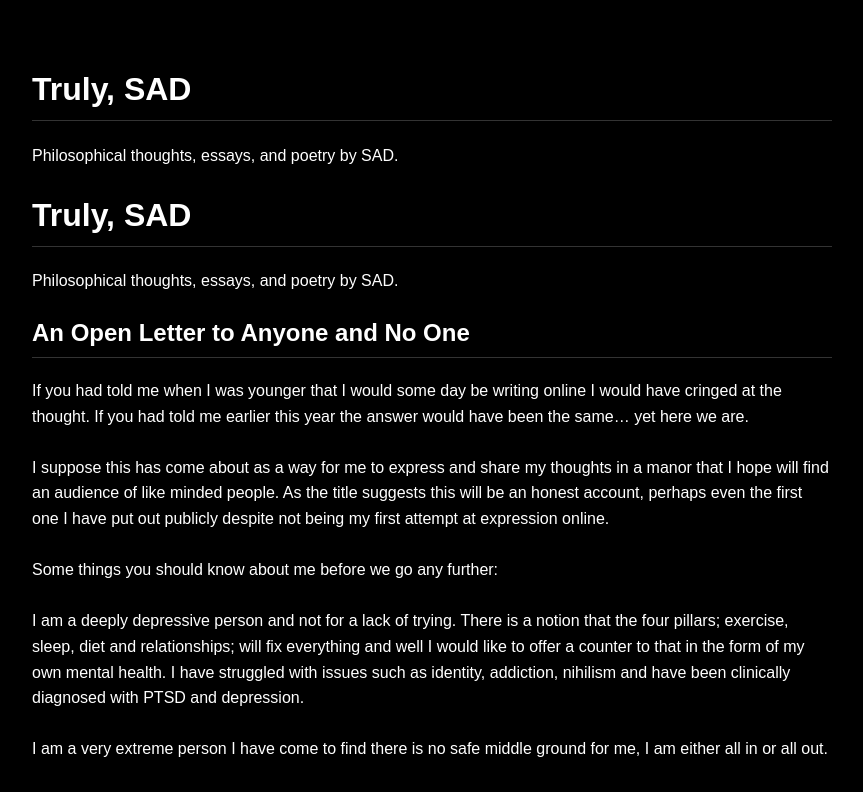
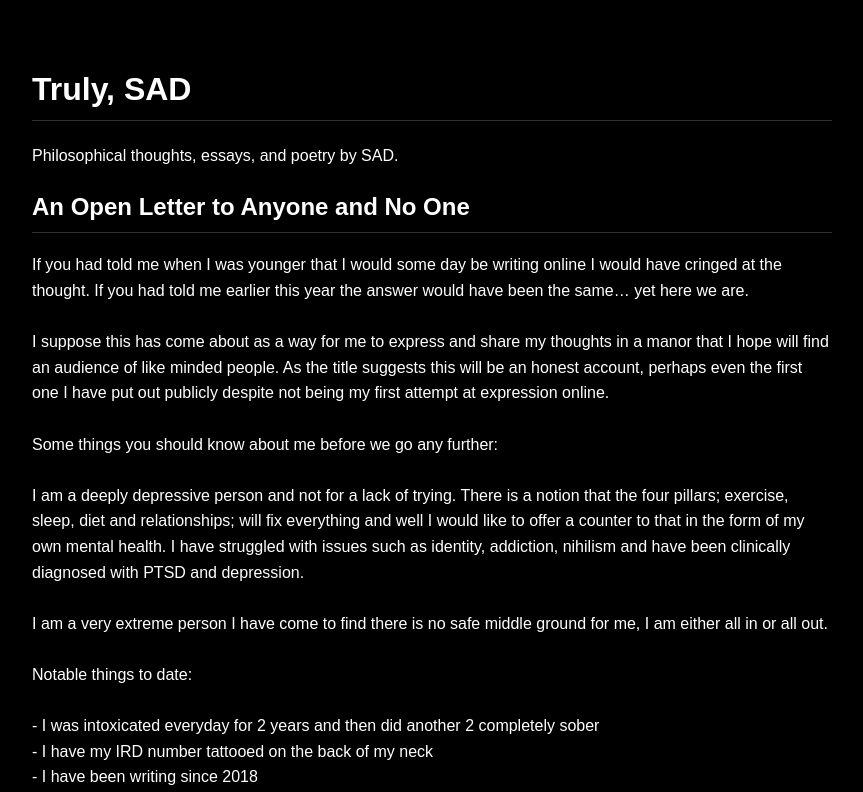
Before and after one commit to sad-dbd/truly-sad-blog, a plain HTML site: page index.html in a window 1280 px wide. Shown: the top 792 px of the page, without its empty margins (208-1071 px from the left). Drawn offline with Linux system fonts and the light colour scheme.

Commit message:
Update index.html

```diff
--- a/index.html
+++ b/index.html
@@ -39,10 +39,6 @@
     </style>
 </head>
 <body>
-
-<div class="content">
-    <h1>Truly, SAD</h1>
-    <p>Philosophical thoughts, essays, and poetry by SAD.</p>
 
 <div class="content">
     <h1>Truly, SAD</h1>
```
